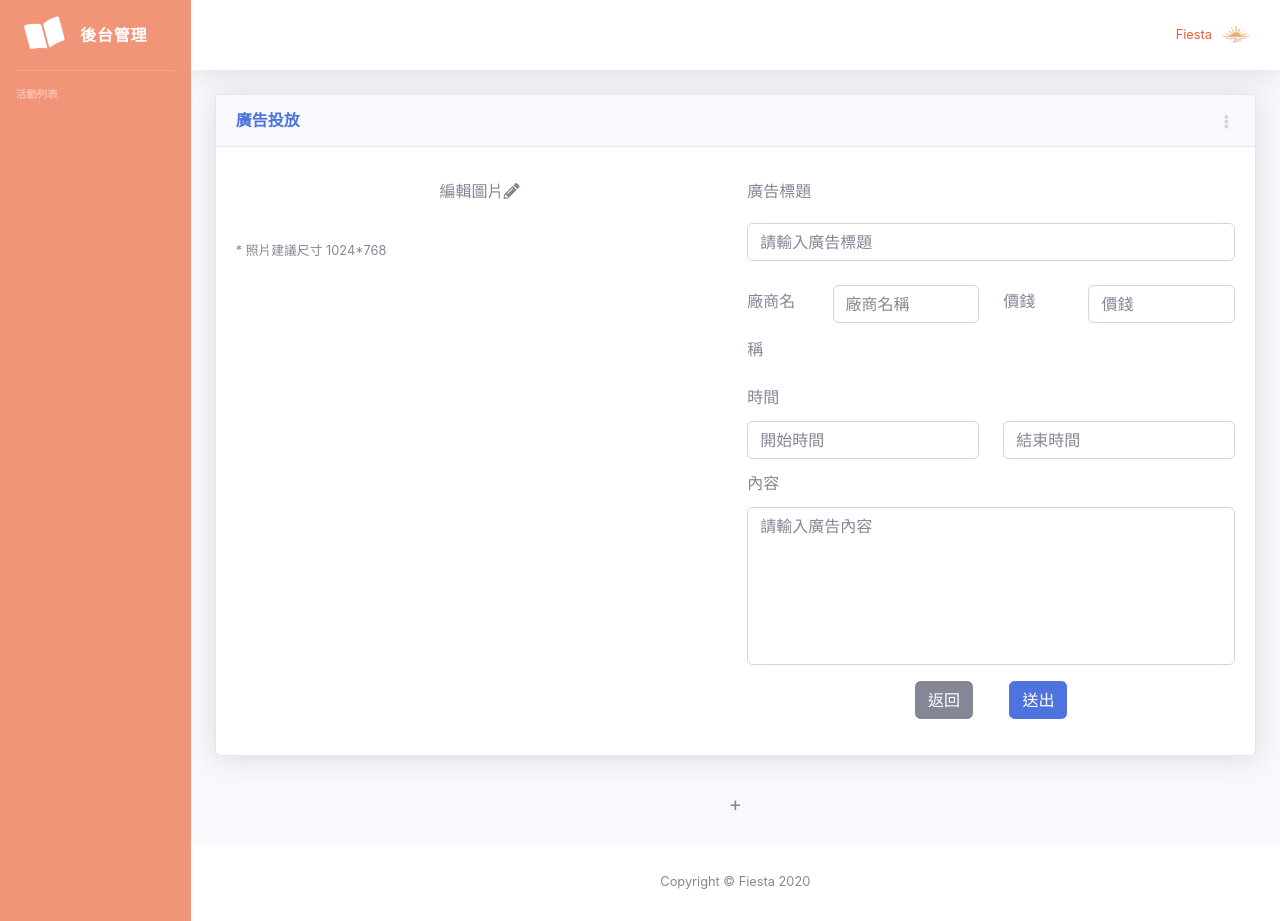
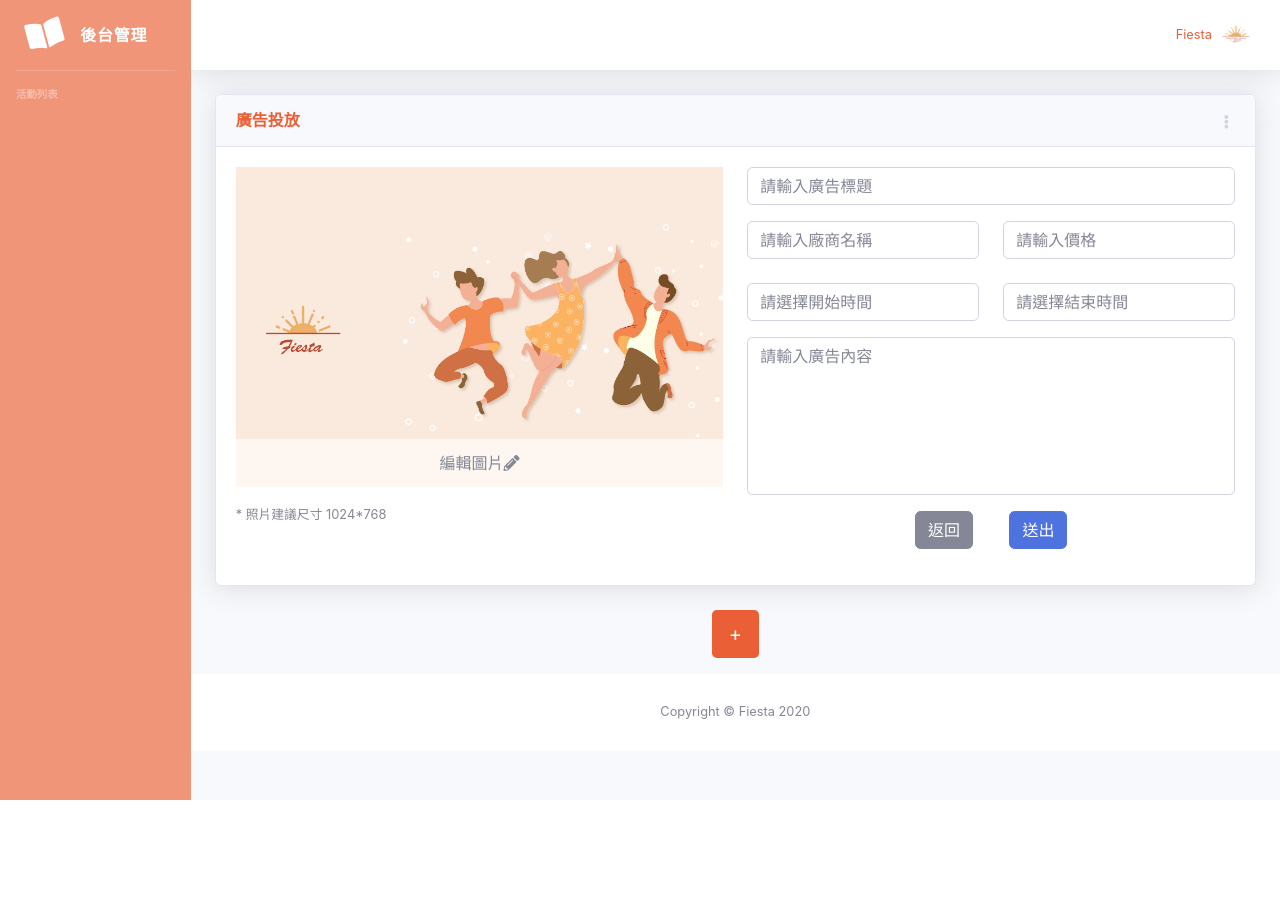
Before and after one commit to Rudy1021/Fiesta, a Flask app: page /advertising in a window 1280 px wide. After the commit the page ends 800 px from the top, so only its background shows below. Run offline with Flask 2, Linux system fonts and the light colour scheme; style sheets or scripts are compiled from the project's sources; some libraries are stand-ins or nearby versions.

Commit message:
修正廣告區域表單 顯示方式

```diff
--- a/static/scss/style-dashboard.scss
+++ b/static/scss/style-dashboard.scss
@@ -126,3 +126,35 @@ body{
   .edit-models{
     display:none;
   }
+.change-img {
+  background-image: url("../img/bg1.jpg");
+  background-position: center;
+  background-size: cover;
+  width: 100%;
+  height: 20rem;
+}
+
+.change-img:hover {
+  width: 101%;
+}
+.pic-edit{
+  position: relative;
+  bottom: -17rem;
+  cursor: pointer;
+  background: rgba($color: #fff, $alpha: 0.6);
+  width: 100%;
+}
+.pic-edit:hover{
+  background: rgb(250, 249, 249);
+}
+.text-primary{
+  color: #EB5F36 !important;
+}
+.btn-orange{
+  background: #EB5F36;
+  color: #fff;
+}
+.btn-orange:hover{
+  background: #EA3E36;
+  color: #fff;
+}
--- a/templates/advertising.html
+++ b/templates/advertising.html
@@ -1,6 +1,7 @@
 {% extends 'base2.html' %}
 {% block title %}廣告投放後台{% endblock title %}
 {% block content %}
+<link href="{{ url_for('static',filename='scss/style-dashboard.css') }}?version=1.14" rel="stylesheet">
 <div class="container-fluid">
   <div class="row">
     <div class="col-12">
@@ -41,37 +42,29 @@
             </div>
             <div class="col-6">
               <div class="row">
-                <div class="col-12">
-                  <div class="form-group">
-                    <label for="title">廣告標題</label>
-                    <input type="text" class="form-control behoove" id="Ads_Name" placeholder="請輸入廣告標題">
-                  </div>
+                <div class="form-group col-md-12">
+                  <input type="text" class="form-control behoove" id="Ads_Name" placeholder="請輸入廣告標題">
                 </div>
               </div>
               <div class="row">
-                <div class="col-2">廠商名稱</div>
-                <div class="col-4 text-center mt-2">
-                  <input type="text" class="form-control" id="Source" placeholder="廠商名稱">
+                <div class="form-group col-md-6 float-left">
+                  <input type="text" class="form-control" id="Source" placeholder="請輸入廠商名稱">
                 </div>
-                <div class="col-2">價錢</div>
-                <div class="col-4 text-center mt-2">
-                  <input type="text" class="form-control" id="Price" placeholder="價錢">
+                <div class="form-group col-md-6 float-left">
+                  <input type="text" class="form-control" id="Price" placeholder="請輸入價格">
                 </div>
               </div>
-              <div class="row">
-                <div class="col-12">時間</div>
+              <div class="row mt-2">
                 <div class="col-6 text-center">
-                  <input type="text" class="form-control DateTime" id="startTime" placeholder="開始時間">
+                  <input type="text" class="form-control DateTime" id="startTime" placeholder="請選擇開始時間">
                 </div>
                 <div class="col-6 text-center">
-                  <input type="text" class="form-control DateTime" id="endTime" placeholder="結束時間">
+                  <input type="text" class="form-control DateTime" id="endTime" placeholder="請選擇結束時間">
                 </div>
               </div>
-              <div class="row">
-                <div class="col-12">內容</div>
+              <div class="row mt-3">
                 <div class="col-12 text-center">
-                  <textarea class="form-control behoove" id="Content" rows="6"
-                    placeholder="請輸入廣告內容"></textarea>
+                  <textarea class="form-control behoove" id="Content" rows="6" placeholder="請輸入廣告內容"></textarea>
                 </div>
               </div>
               <div class="row">
```
